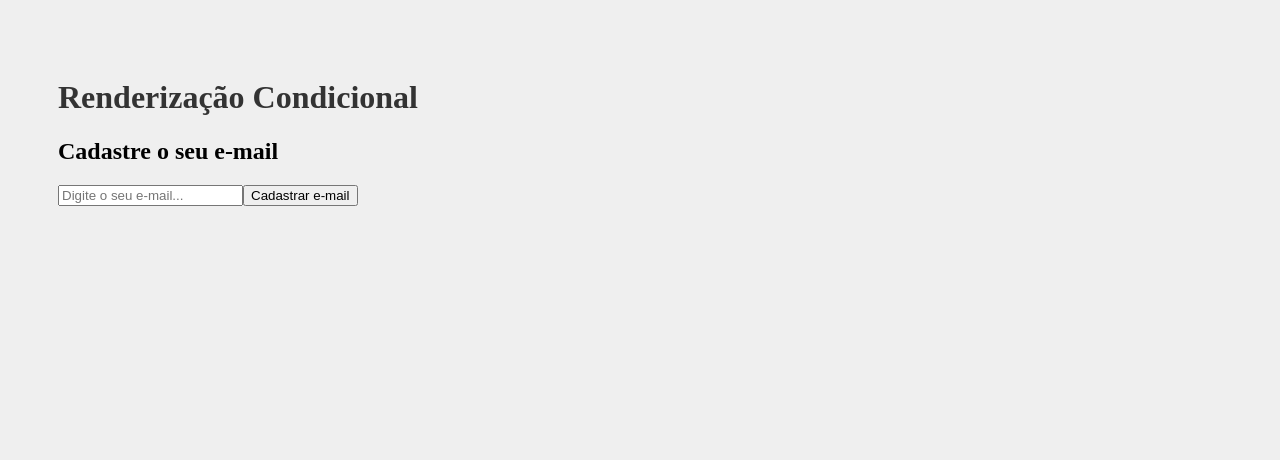
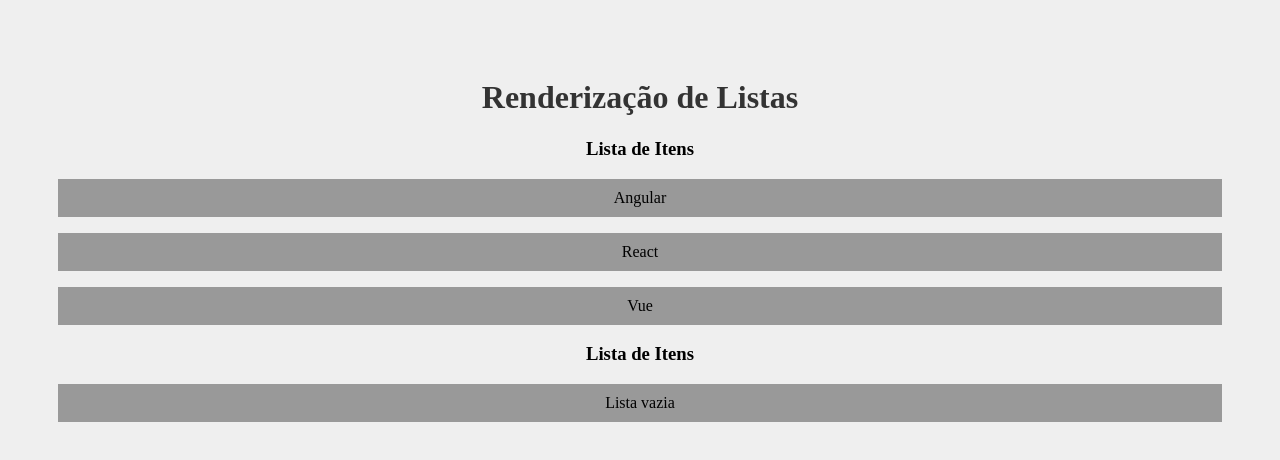
Before and after one commit to LoriJr/react-primeiro-projeto, a React (Create React App) app: page / in a window 1280 px wide. Shown: the top 460 px of the page. Built offline with nearby package versions, Linux system fonts and the light colour scheme.

Commit message:
renderização de listas

```diff
--- a/src/App.js
+++ b/src/App.js
@@ -1,14 +1,15 @@
-import logo from './logo.svg';
 import './App.css';
-import Evento from './components/Evento';
-import Form from './components/Form';
-import Condicional from './components/Condicional';
+import NovaLista from './components/NovaLista';
 
 function App() {
+
+  const meusItens = ['Angular','React', 'Vue']
+
   return(
-    <div>
-      <h1>Renderização Condicional</h1>
-      <Condicional />
+    <div className="App">
+      <h1>Renderização de Listas</h1>
+      <NovaLista itens={meusItens}/>
+      <NovaLista itens={[]}/>
     </div>
   )
 }
--- /dev/null
+++ b/src/components/NovaLista.js
@@ -0,0 +1,16 @@
+function NovaLista({itens}){
+
+    return(
+      <>
+        <h3>Lista de Itens</h3>
+        {itens.length > 0 ? (
+            itens.map((item, index)=>(
+                <p key={index}>{item}</p>
+            ))) : (
+            <p>Lista vazia</p>)}
+      </>
+
+    )
+}
+
+export default NovaLista
```
